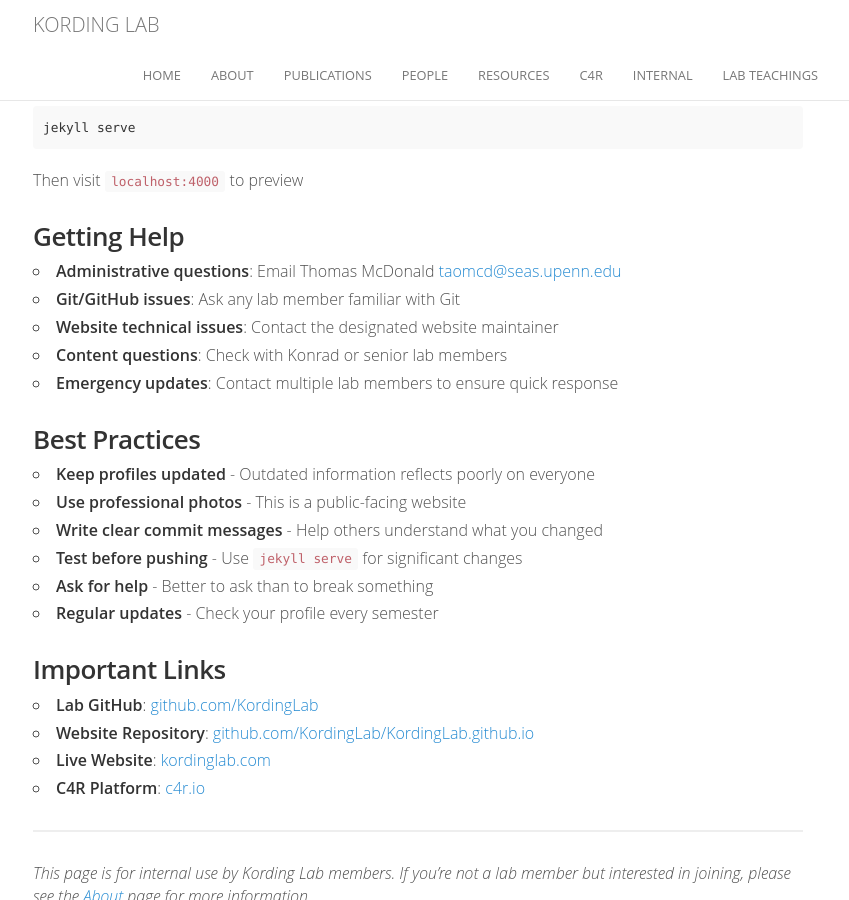
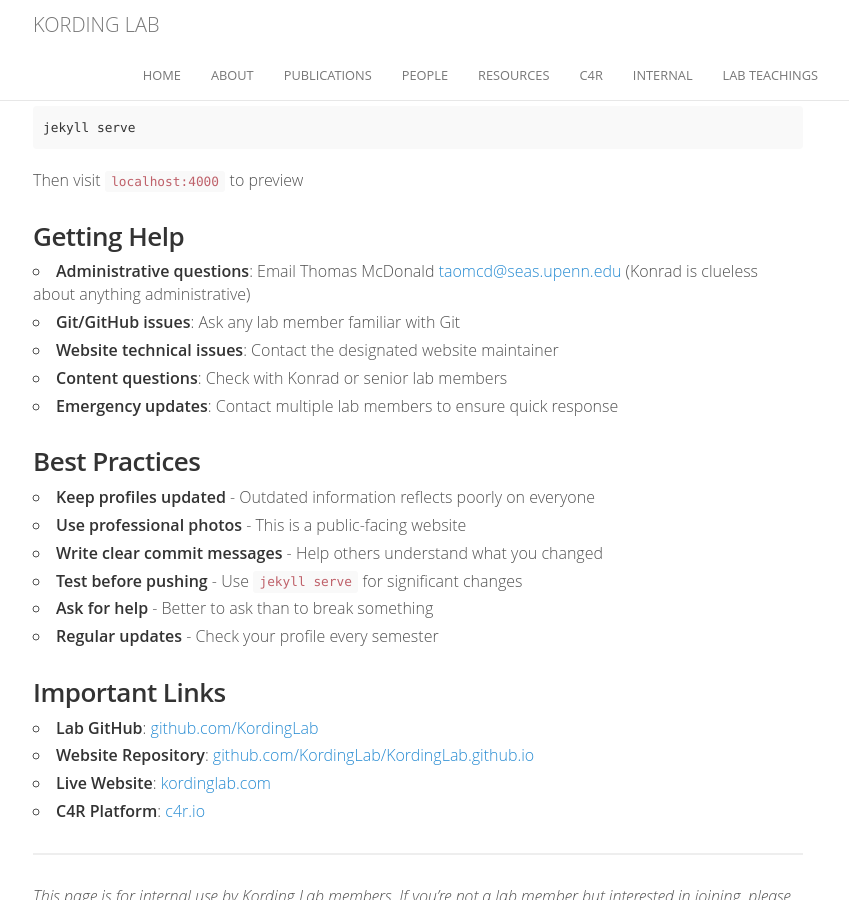
Before and after one commit to KordingLab/KordingLab.github.io, a Jekyll site: the page built from internal.md, in a window 1280 px wide and 900 px high, scrolled down 3348 px. Shown: the whole window, without its empty margins (222-1071 px from the left). Built offline with Jekyll 4.4.1, drawn with Linux system fonts in a browser that asks for light colours; comment, search, counter and statistics services are not loaded.

Commit message:
Add administrative contact to internal page
- Added Thomas McDonald as the administrative contact (taomcd@seas.upenn.edu)
- Clarified that Konrad is clueless about anything administrative
- Ensures lab members know who to contact for admin questions

```diff
--- a/internal.md
+++ b/internal.md
@@ -147,7 +147,7 @@
 
 ### Getting Help
 
-- **Administrative questions**: Email Thomas McDonald <taomcd@seas.upenn.edu>
+- **Administrative questions**: Email Thomas McDonald <taomcd@seas.upenn.edu> (Konrad is clueless about anything administrative)
 - **Git/GitHub issues**: Ask any lab member familiar with Git
 - **Website technical issues**: Contact the designated website maintainer
 - **Content questions**: Check with Konrad or senior lab members
```
